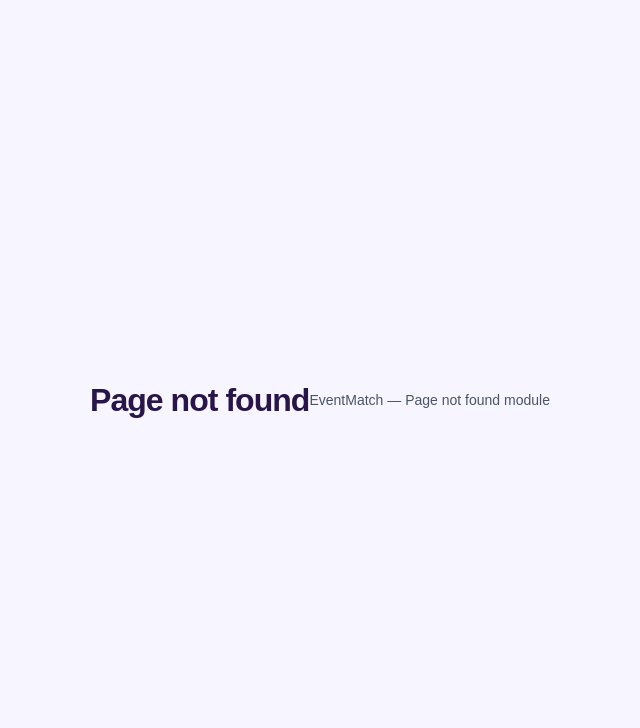
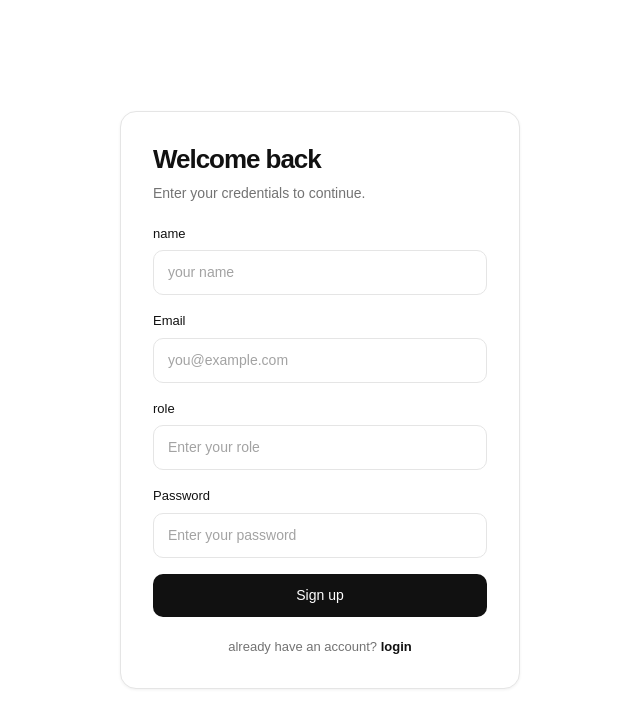
Before and after one commit to MalakBo/Transcendence, a React (Vite) app in the folder frontend/: page /signup in a window 1280 px wide. Before the commit this address had no page. Shown: the top 728 px of the page, without its empty margins (320-960 px from the left). Built offline with nearby package versions, Linux system fonts and the light colour scheme; no server answers.

Commit message:
FRONTEND: Login and signup are working successfully + fixed api.js(the port was the frontend's port which wrong)

```diff
--- a/frontend/src/app/App.jsx
+++ b/frontend/src/app/App.jsx
@@ -1,5 +1,6 @@
 import { Routes, Route, Navigate } from "react-router-dom";
 import { LoginForm } from "../features/auth/components/form/LoginForm";
+import { SignUp } from "../features/auth/components/form/SignUp";
 
 function Placeholder({ title }) {
   return (
@@ -19,6 +20,7 @@ export default function App() {
     <Routes>
       <Route path="/" element={<Navigate to="/events" replace />} />
       <Route path="/login" element={<LoginForm />}  />
+      <Route path="/signup" element={<SignUp/>} />
       <Route path="/events" element={<Placeholder title="Events" />} />
       <Route path="/providers" element={<Placeholder title="Providers" />} />
       <Route path="/bookings" element={<Placeholder title="Bookings" />} />
--- a/frontend/src/components/form/LoginForm.jsx
+++ /dev/null
@@ -1,84 +0,0 @@
-"use client";
-import { useState } from "react";
-
-function LoginForm() {
-    const [email, setEmail] = useState("");
-    const [password, setPassword] = useState("");
-    async function handleSubmit(event)
-    {
-        event.preventDefault();
-        console.log("Form submitted ", email, password);
-        await login();
-    }
-    async function login()
-    {
-      try
-      {
-        console.log("before fetch");
-        const response = await fetch("http://localhost:3000/auth/login", {
-          method: "POST",
-          headers:  {
-            "Content-Type": "application/json"
-          },
-          body: JSON.stringify({
-            email: email,
-            password: password
-          })
-        });
-        // if (!response.ok)
-        // {
-        //   throw new Error("Invalid credentials");
-        // }
-        console.log("After fetch");
-        console.log(response);
-      }catch(error)
-      {
-        console.error("Fetch error: ", error);
-      }
-    }
-  return (
-    <div className="login-card">
-      <div className="login-card-header">
-        <h1 className="login-card-title">
-          Welcome back
-        </h1>
-        <p className="login-card-description">
-          Enter your credentials to continue.
-        </p>
-      </div>
-
-      <form className="login-form" onSubmit={handleSubmit}>
-        <div className="form-group">
-          <label className="form-label">Email</label>
-          <input
-            className="input"
-            placeholder="you@example.com"
-            value={email}
-            onChange={(event) => setEmail(event.target.value)}
-          />
-        </div>
-
-        <div className="form-group">
-          <label className="form-label">Password</label>
-          <input
-            className="input"
-            type="password"
-            placeholder="Enter your password"
-            value={password}
-            onChange={(event) => setPassword(event.target.value)}
-          />
-        </div>
-
-        <button type="submit" className="btn btn-primary full-width">
-          Login
-        </button>
-      </form>
-
-      <div className="login-card-footer">
-        Don't have an account? <a href="/register">Register</a>
-      </div>
-    </div>
-  );
-}
-
-export default LoginForm;
--- a/frontend/src/components/form/test.jsx
+++ /dev/null
@@ -1,21 +0,0 @@
-"use client";
-import { useState } from "react";
-
-
-function Test() {
-    const [count, setCount] = useState(0);
-
-    return (
-        <>
-            <div className="login-card">
-                {count}
-            </div>
-
-            <button onClick={() => setCount(count + 1)}>
-                Increment
-            </button>
-        </>
-    );
-}
-
-export default Test;
--- a/frontend/src/features/auth/components/form/LoginForm.jsx
+++ b/frontend/src/features/auth/components/form/LoginForm.jsx
@@ -1,4 +1,4 @@
-"use client";
+import { apiRequest } from "../../../../services/api.js";
 import { useState } from "react";
 
 export function LoginForm() {
@@ -15,21 +15,13 @@ export function LoginForm() {
       try
       {
         console.log("before fetch");
-        const response = await fetch("http://localhost:3000/auth/login", {
+        const response = await apiRequest("/auth/login", {
           method: "POST",
-          headers:  {
-            "Content-Type": "application/json"
-          },
-          body: JSON.stringify({
+          body:{
             email: email,
             password: password
-          })
+          }
         });
-        // if (!response.ok)
-        // {
-        //   throw new Error("Invalid credentials");
-        // }
-        console.log("After fetch");
         console.log(response);
       }catch(error)
       {
@@ -37,7 +29,7 @@ export function LoginForm() {
       }
     }
   return (
-    <main className="flex min-h-screen items-center justify-center">
+    <main>
     <div className="login-card">
       <div className="login-card-header">
         <h1 className="login-card-title">
--- /dev/null
+++ b/frontend/src/features/auth/components/form/SignUp.jsx
@@ -0,0 +1,102 @@
+import { useState } from "react";
+import { apiRequest } from "../../../../services/api.js";
+
+
+export function SignUp() {
+    const [name, setName] = useState("");
+    const [email, setEmail] = useState("");
+    const [password, setPassword] = useState("");
+    const [role, setRole] = useState("");
+    async function handleSubmit(event)
+    {
+        event.preventDefault();
+        console.log("Form submitted ", email, password, role);
+        await signup();
+    }
+    async function signup()
+    {
+      try
+      {
+        console.log("before fetch");
+        const response = await apiRequest("/auth/register", {
+          method: "POST",
+          body: {
+            name: name,
+            email: email,
+            password: password,
+            role: role
+          }
+        });
+        console.log(response);
+      }catch(error)
+      {
+        console.error("Fetch error: ", error);
+      }
+    }
+  return (
+    <main>
+        <div className="login-card">
+        <div className="login-card-header">
+          <h1 className="login-card-title">
+            Welcome back
+          </h1>
+          <p className="login-card-description">
+            Enter your credentials to continue.
+          </p>
+        </div>
+
+        <form className="login-form" onSubmit={handleSubmit}>
+          <div className="form-group">
+            <label className="form-label">name</label>
+            <input
+              className="input"
+              placeholder="your name"
+              value={name}
+              onChange={(event) => setName(event.target.value)}
+            />
+          </div>
+
+          <div className="form-group">
+            <label className="form-label">Email</label>
+            <input
+              className="input"
+              placeholder="you@example.com"
+              value={email}
+              onChange={(event) => setEmail(event.target.value)}
+            />
+          </div>
+
+          <div className="form-group">
+            <label className="form-label">role</label>
+            <input
+              className="input"
+              type="text"
+              placeholder="Enter your role"
+              value={role}
+              onChange={(event) => setRole(event.target.value)}
+            />
+          </div>
+
+          <div className="form-group">
+            <label className="form-label">Password</label>
+            <input
+              className="input"
+              type="password"
+              placeholder="Enter your password"
+              value={password}
+              onChange={(event) => setPassword(event.target.value)}
+            />
+          </div>
+
+          <button type="submit" className="btn btn-primary full-width">
+            Sign up
+          </button>
+        </form>
+
+        <div className="login-card-footer">
+          already have an account? <a href="/register">login</a>
+        </div>
+      </div>
+    </main>
+  );
+}
--- a/frontend/src/services/api.js
+++ b/frontend/src/services/api.js
@@ -1,4 +1,4 @@
-const API_BASE_URL = import.meta.env.VITE_API_URL || "";
+const API_BASE_URL = import.meta.env.VITE_API_URL || "http://localhost:3000";
 
 export async function apiRequest(
   endpoint,
@@ -14,7 +14,9 @@ export async function apiRequest(
     headers.set("Authorization", `Bearer ${token}`);
   }
 
-  const response = await fetch(`${API_BASE_URL}${endpoint}`, {
+  const url = `${API_BASE_URL}${endpoint}`;
+
+  const response = await fetch(url, {
     ...options,
     method,
     headers,
```
Also changed, not shown: 2 other files (tests, documents, lock files or other folders).
